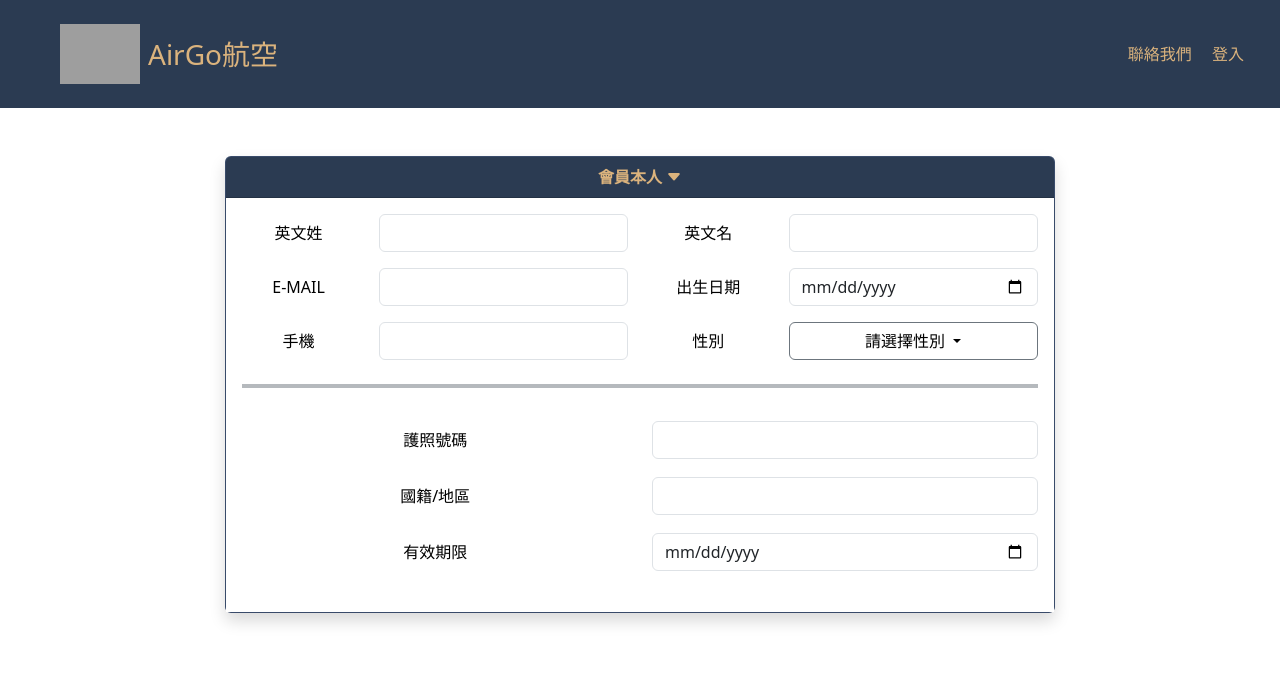
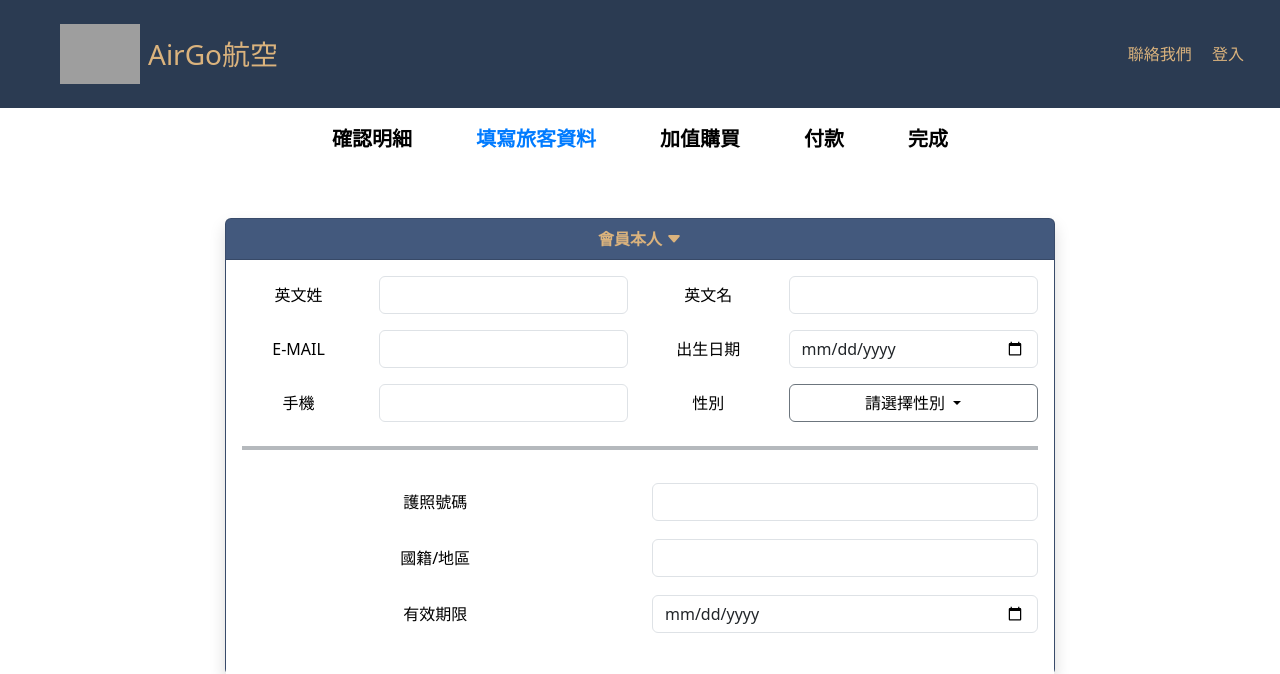
Before and after one commit to wang8881012/flight, a PHP site: page /public/booking_user.html in a window 1280 px wide. Shown: the top 674 px of the page. Run offline with PHP 8.4, Linux system fonts and the light colour scheme; grey boxes are pictures that could not be loaded.

Commit message:
新增會員資料頁nav

```diff
--- a/css/booking.css
+++ b/css/booking.css
@@ -1,26 +1,3 @@
-@charset "UTF-8";
-.sidebar {
-  background-color: #455B80;
-  color: #455B80;
-}
-.sidebar h4, .sidebar h5, .sidebar h6, .sidebar .fw-bold, .sidebar .text-end {
-  color: #fff !important;
-}
-.sidebar .card {
-  background-color: #455B80 !important;
-  border: none;
-}
-.sidebar .card .card-body {
-  background-color: #455B80 !important;
-}
-.sidebar a.btn-primary {
-  background-color: #DBB37D #455B80, 10%;
-  color: #2B3B52;
-  border: none;
-}
-.sidebar a.btn-primary:hover {
-  background-color: rgb(77.9314720812, 102.7791878173, 144.5685279188);
-}
 
 .keep-white {
   background-color: #fff !important;
@@ -47,17 +24,6 @@
   color: #F5F5F5;
 }
 
-.nav-link {
-  color: #2B3B52;
-}
-.nav-link.active {
-  color: #455B80;
-  font-weight: bold;
-}
-.nav-link:hover {
-  color: rgb(25.456, 34.928, 48.544);
-}
-
 .card {
   background-color: #455B80;
 }
@@ -69,6 +35,9 @@
   background-color: #fff !important;
   color: #000 !important;
 }
+
+
+
 
 @media (max-width: 991.98px) {
   .d-lg-flex {
--- a/dist/css/search.css
+++ b/dist/css/search.css
@@ -2,7 +2,6 @@
    全域樣式
 ------------------------- */
 body {
-  font-family: "Noto Sans TC", sans-serif;
   background-color: #f9f9f9;
   margin: 0;
   padding: 0;
--- a/public/booking_user.html
+++ b/public/booking_user.html
@@ -8,9 +8,8 @@
   <link href="https://cdn.jsdelivr.net/npm/bootstrap@5.3.7/dist/css/bootstrap.min.css" rel="stylesheet"
     integrity="sha384-LN+7fdVzj6u52u30Kp6M/trliBMCMKTyK833zpbD+pXdCLuTusPj697FH4R/5mcr" crossorigin="anonymous">
   <link href="https://cdn.jsdelivr.net/npm/bootstrap-icons@1.11.3/font/bootstrap-icons.css" rel="stylesheet">
-  <link href="../css/booking.css" rel="stylesheet">
   <link rel="stylesheet" href="../css/booking.css">
-  <link rel="stylesheet" href="../scss/pages/confirm.css">
+
   <!-- <link rel="stylesheet" href="../css/confirm.css"> -->
 </head>
 
@@ -18,6 +17,27 @@
 
 
  <div id="navbar"></div>
+  <nav class="navbar navbar-expand-lg d-none d-lg-flex">
+        <div class="container-fluid justify-content-center">
+            <ul class="navbar-nav mb-2 mb-lg-0 gap-5">
+                <li class="nav-item">
+                    <a class="nav-link text-black blue-text fs-5 fw-bold" href="#">確認明細</a>
+                </li>
+                <li class="nav-item">
+                    <a class="nav-link fs-5 fw-bold" style="color: #007bff;font-weight: bold;" href="#">填寫旅客資料</a>
+                </li>
+                <li class="nav-item">
+                    <a class="nav-link text-black blue-text fs-5 fw-bold" href="#">加值購買</a>
+                </li>
+                <li class="nav-item">
+                    <a class="nav-link text-black blue-text fs-5 fw-bold" href="#">付款</a>
+                </li>
+                <li class="nav-item">
+                    <a class="nav-link text-black blue-text fs-5 fw-bold" href="#">完成</a>
+                </li>
+            </ul>
+        </div>
+    </nav>
   <!-- 會員資料 -->
   <div class="col-12 col-md-8 offset-md-2">
     <div class="accordion" id="travelerAccordion">
```
